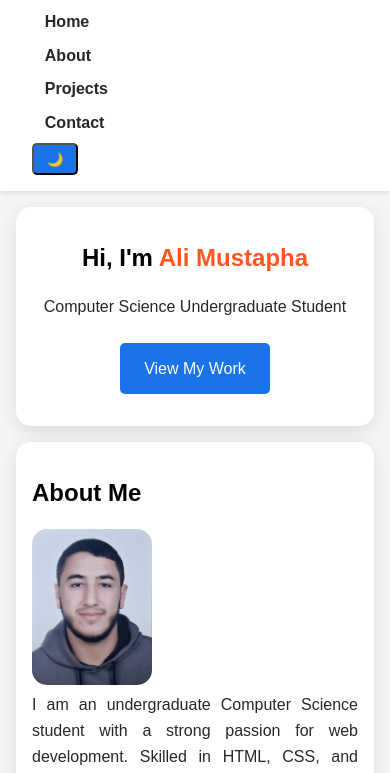
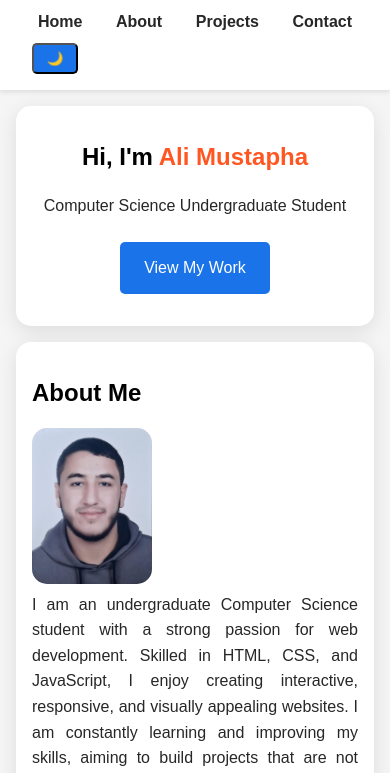
Before and after one commit to AliMustapha05/Ali-Mustapha-Portfolio, a plain HTML site: page index.html in a window 390 px wide. Shown: the part 61-834 px from the top of the page. Drawn offline with Linux system fonts and the light colour scheme.

Commit message:
nar bar to row in mobile

```diff
--- a/style.css
+++ b/style.css
@@ -348,9 +348,10 @@ footer span {
   }
 
   nav ul {
-    flex-direction: column;
+    flex-direction: row;
     gap: 0.5rem;
     width: 100%;
+    justify-content: center;
   }
 
   .section-box {
```
